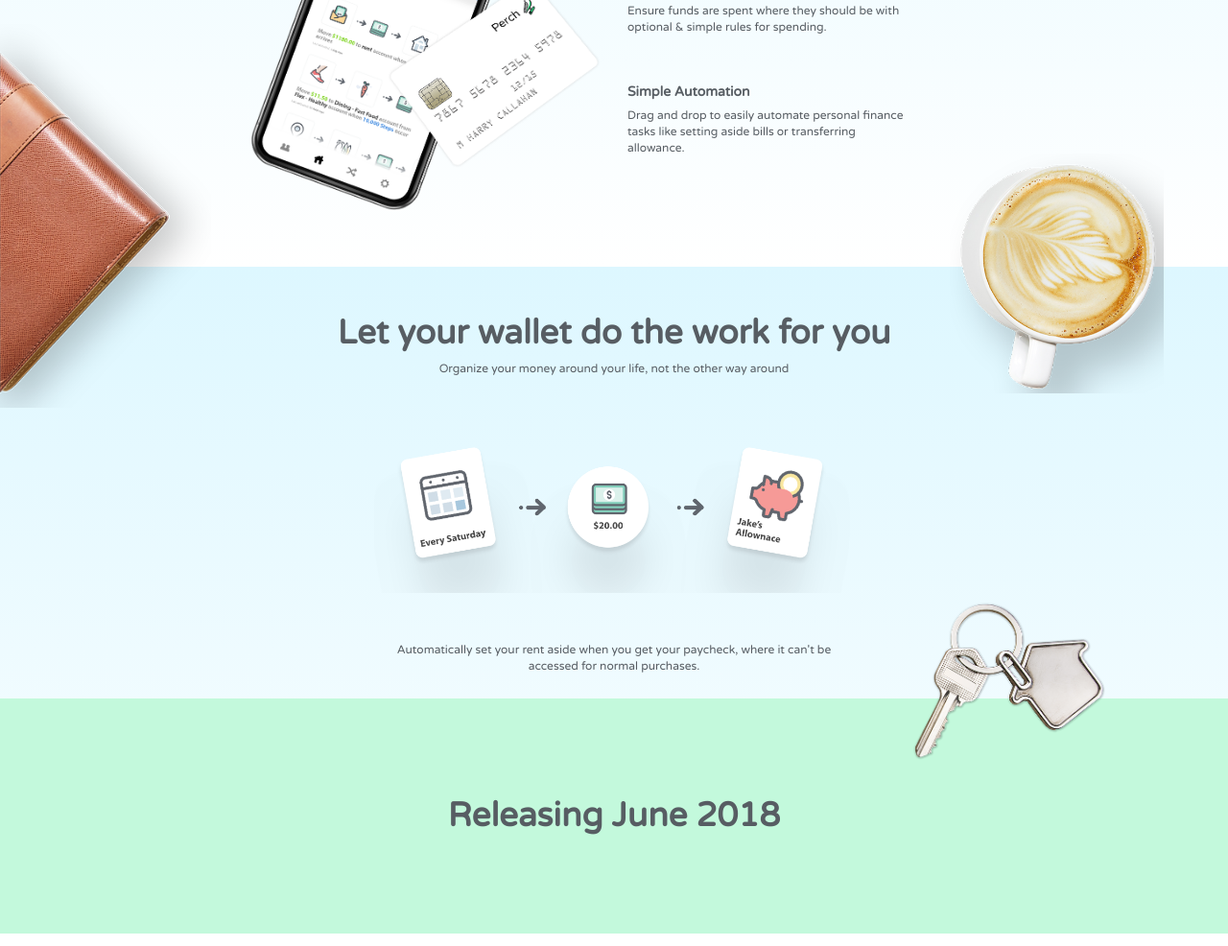
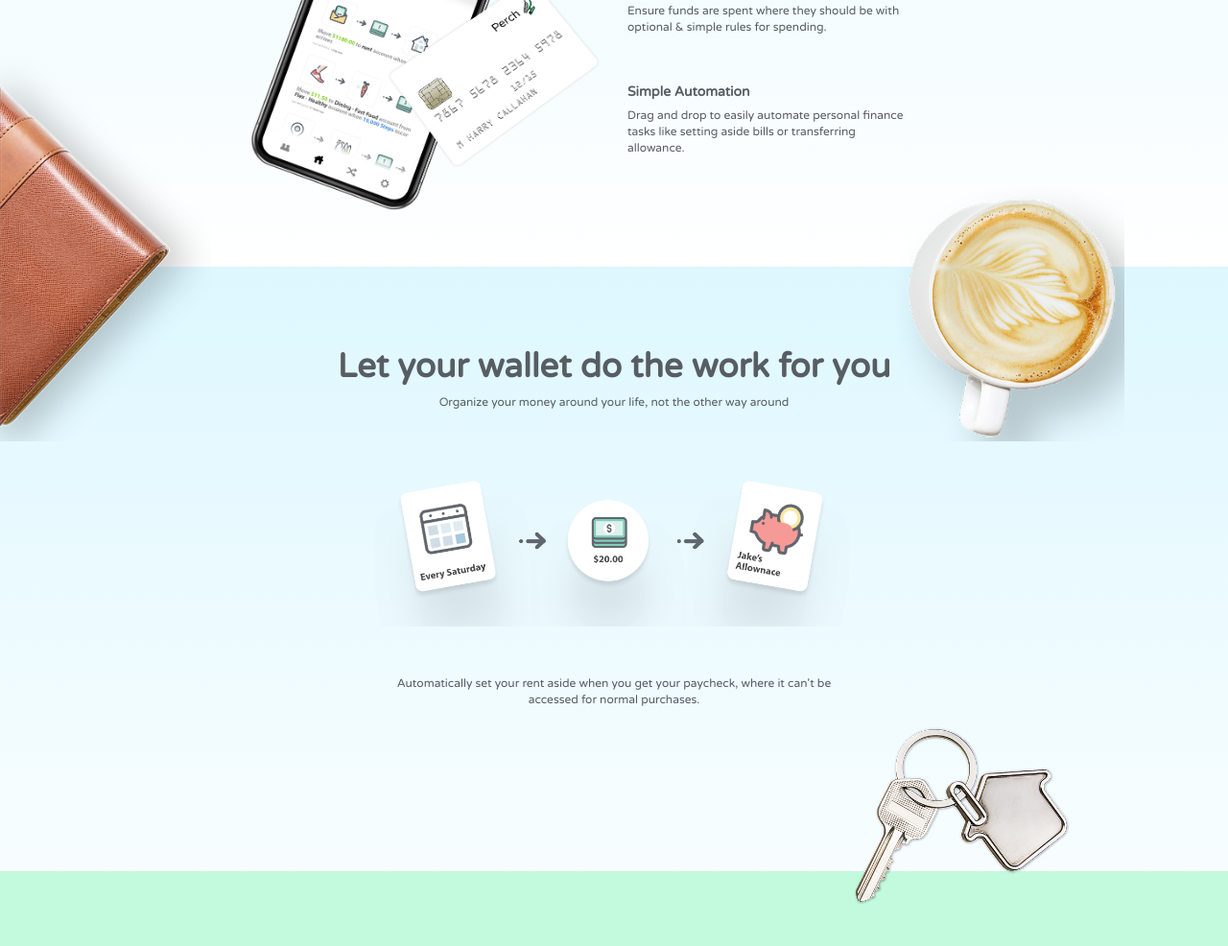
Before and after one commit to ErwanLent/perchcard-website, a plain HTML site: page index.html in a window 1280 px wide. Shown: the part 522-1508 px from the top of the page at 96% size. Drawn offline with nearby package versions, Linux system fonts and the light colour scheme.

Commit message:
Image sizes and positions

```diff
--- a/css/main.css
+++ b/css/main.css
@@ -125,15 +125,15 @@ body {
 }
 
 .coffee {
-    width: 250px;
-    height: 250px;
+    width: 265px;
+    height: 265px;
     position: absolute;
     right: 0;
     background: url(/images/coffee.png);
     background-repeat: no-repeat;
     background-size: contain;
     margin-top: -165px;
-    margin-right: 40px;
+    margin-right: 80px;
 }
 
 .wallet {
@@ -148,14 +148,15 @@ body {
 }
 
 .keys {
-    width: 200px;
-    height: 200px;
+    width: 225px;
+    height: 225px;
     position: absolute;
-    right: 10%;
+    right: 50%;
     background: url(/images/keys.png);
     background-repeat: no-repeat;
     background-size: contain;
-    margin-top: -100px;
+    margin-top: -150px;
+    margin-right: -475px;
 }
 
 .rule-image {
@@ -229,7 +230,8 @@ body {
 }
 
 .rules-section {
-	margin-top: 100px;s
+	margin-top: 135px;
+	margin-bottom: 170px;
 }
 
 footer {
```
